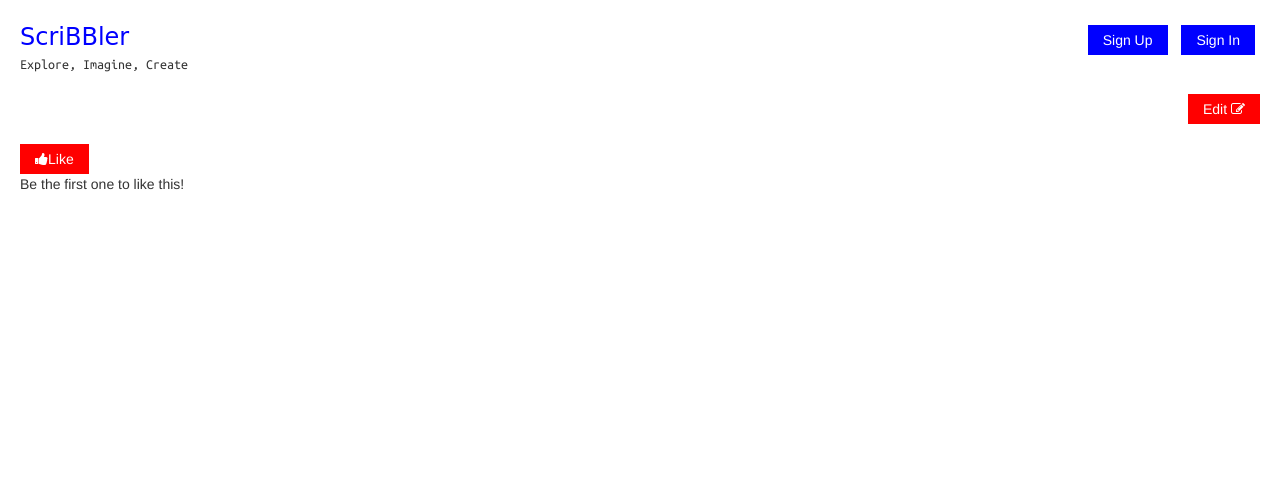
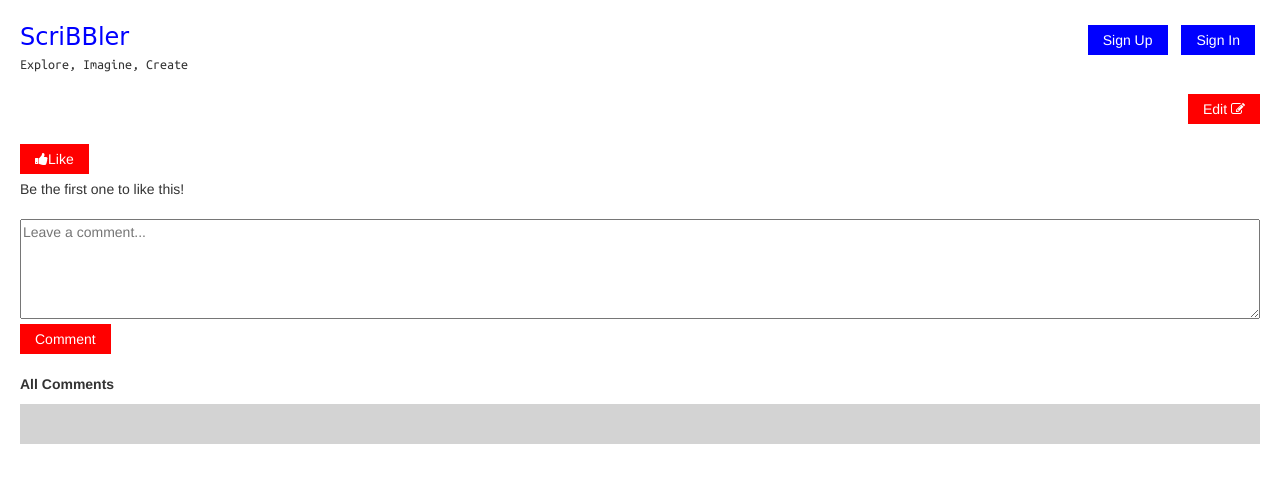
Before and after one commit to snelpatel/Scribbler, a plain HTML site: page html/post.html in a window 1280 px wide. Drawn offline with nearby package versions, Linux system fonts and the light colour scheme; a web font is replaced by a local one.

Commit message:
comment button, textarea and all comments sections added

```diff
--- a/html/post.html
+++ b/html/post.html
@@ -92,6 +92,12 @@
                 <button class="btn btn-danger like-button btn-common"><i class="fa fa-thumbs-up"></i>Like</button>
                 <p id="likeText">Be the first one to like this!</p>
             </div>
+            <div class="comments-wrapper">
+                <textarea name="comments" id="commentBox" placeholder="Leave a comment..." ></textarea>
+                <button class="btn btn-danger comment-button btn-common">Comment</button>
+                <p class="all-comments-text">All Comments</p>
+                <div id="commentsWrapper"></div>
+            </div>
         </div>
     </section>
 
--- a/styles/post.css
+++ b/styles/post.css
@@ -36,3 +36,31 @@
     justify-content: space-between;
     margin-bottom: 20px;
 }
+
+#likeText {
+    margin-top: 5px;
+    margin-bottom: 20px;
+}
+
+#commentBox {
+    width: 100%;
+    min-height: 100px;
+}
+
+.comment-button {
+    margin-bottom: 20px;
+}
+
+.all-comments-text {
+    font-weight: bold;
+}
+
+#commentsWrapper {
+    background-color: lightgray;
+    padding: 20px 5px;
+}
+
+#commentsWrapper p {
+    background-color: white;
+    padding: 20px 10px;
+}
```
